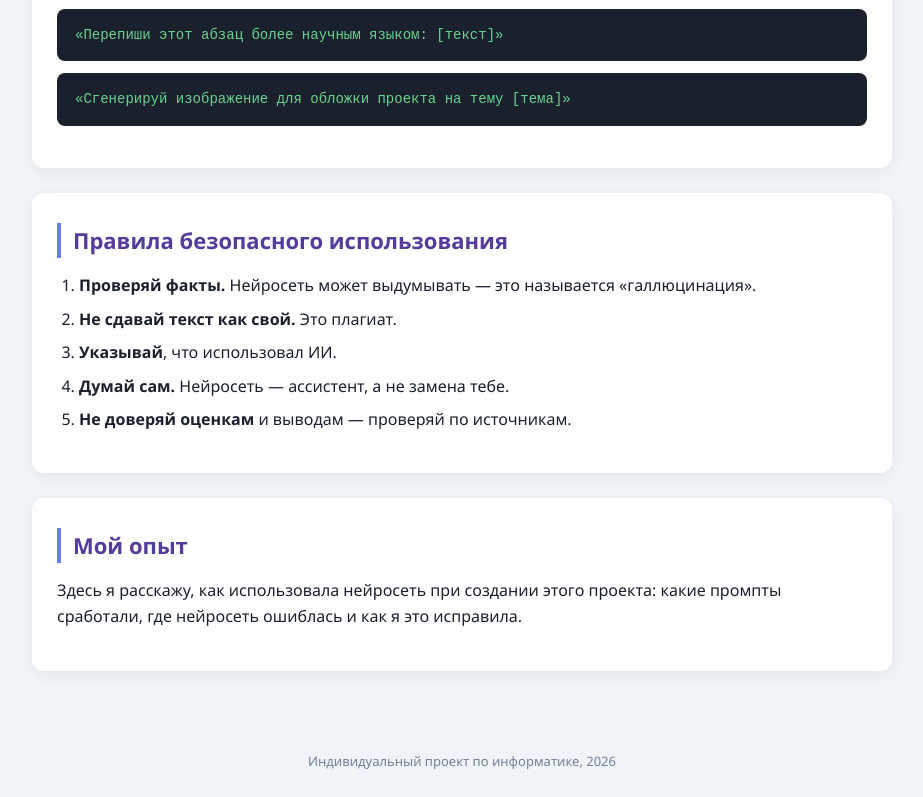
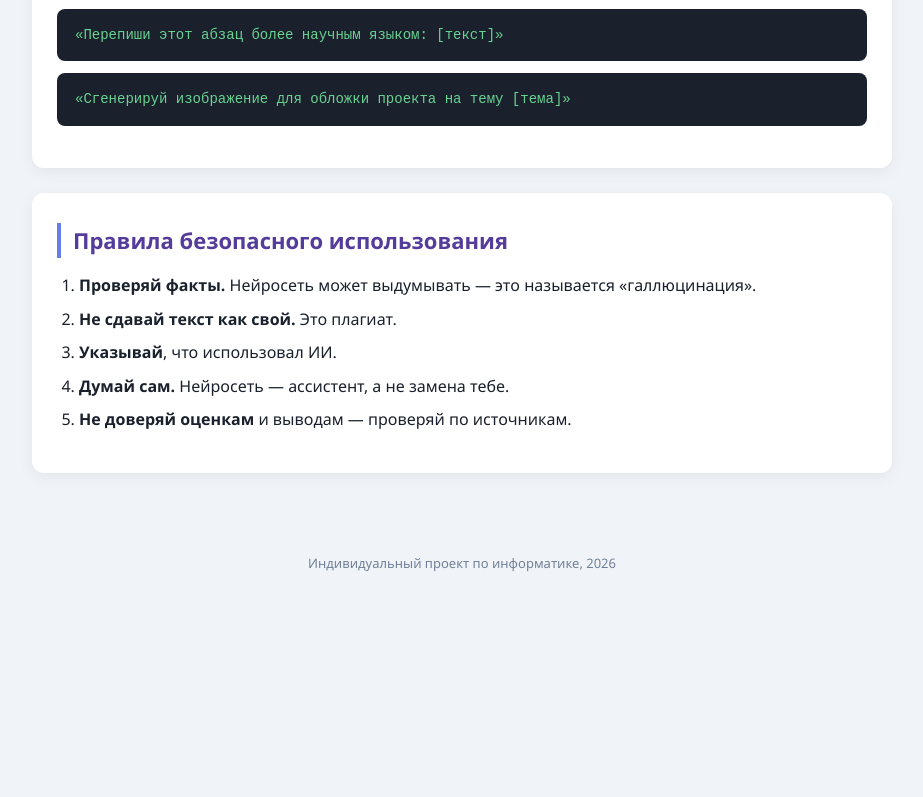
Before and after one commit to Utsitgjhraay4/neuro-project, a plain HTML site: page index.html in a window 1280 px wide. Shown: the part 1491-2288 px from the top of the page, without its empty margins (178-1101 px from the left). After the commit the page ends 2090 px from the top, so only its background shows below. Drawn offline with Linux system fonts and the light colour scheme.

Commit message:
Update index.html

```diff
--- a/index.html
+++ b/index.html
@@ -100,9 +100,7 @@
             </ol>
         </section>
 
-        <section id="myexp">
-            <h2>Мой опыт</h2>
-            <p>Здесь я расскажу, как использовала нейросеть при создании этого проекта: какие промпты сработали, где нейросеть ошиблась и как я это исправила.</p>
+
         </section>
 
     </main>
```
